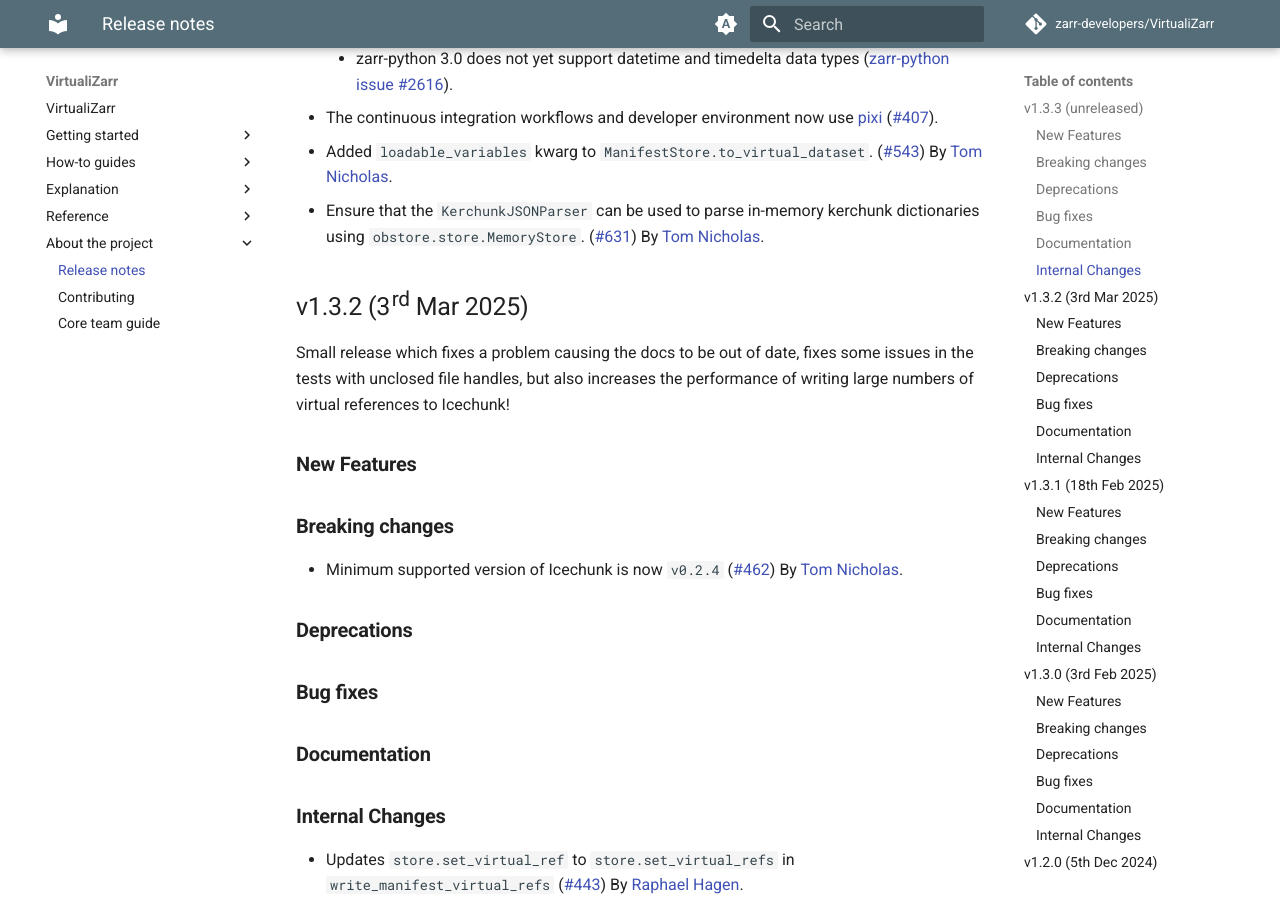
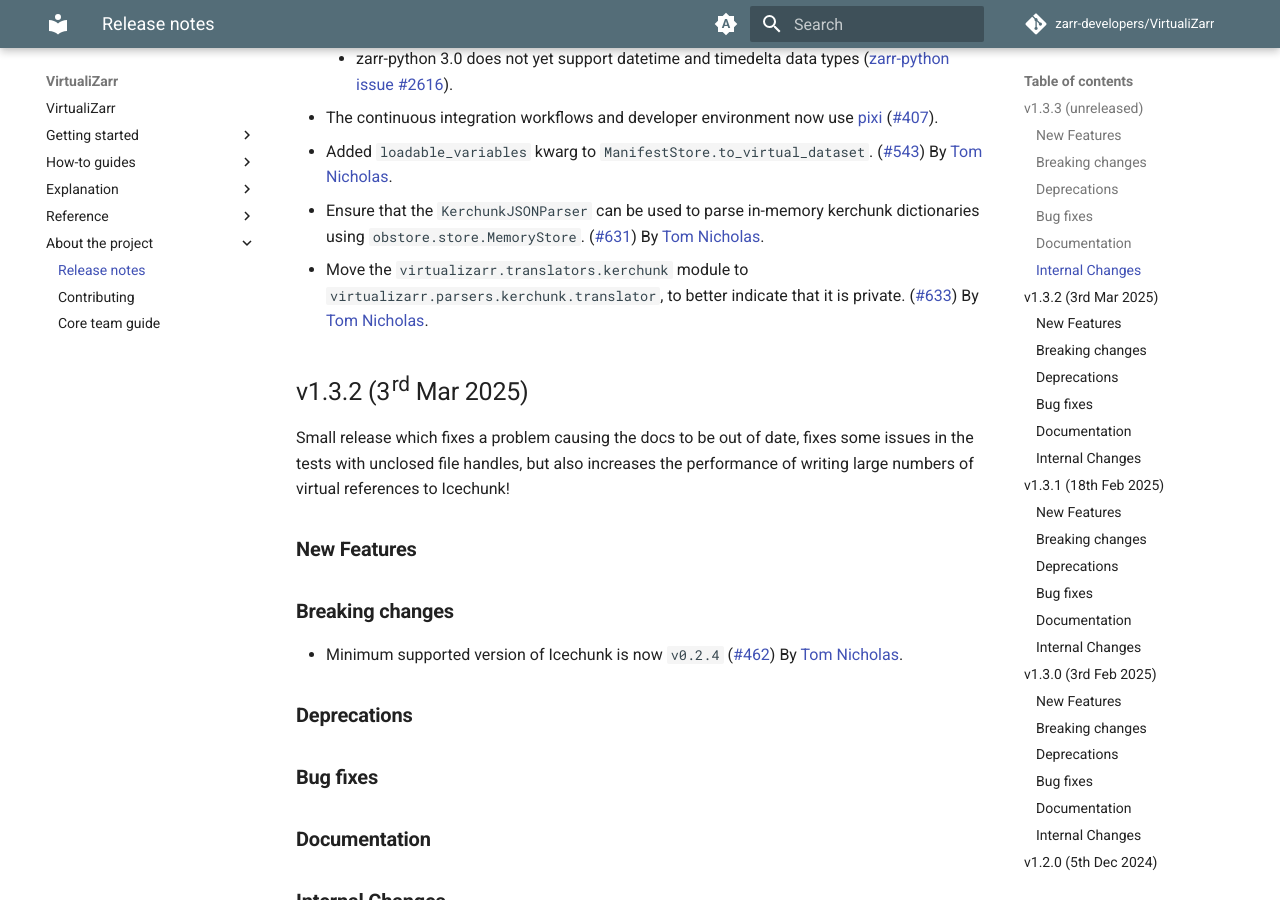
Before and after one commit to zarr-developers/VirtualiZarr, an MkDocs documentation site: the page built from docs/releases.md, in a window 1280 px wide and 900 px high, scrolled down 2409 px. Built offline with MkDocs 1.6.1 and Material for MkDocs 9.7.7, drawn with Linux system fonts in a browser that asks for light colours; comment, search, counter and statistics services are not loaded; the version menu is left out.

Commit message:
release note

```diff
--- a/docs/releases.md
+++ b/docs/releases.md
@@ -77,6 +77,8 @@
   ([#543](https://github.com/zarr-developers/VirtualiZarr/pull/543)) By [Tom Nicholas](https://github.com/TomNicholas).
 - Ensure that the `KerchunkJSONParser` can be used to parse in-memory kerchunk dictionaries using `obstore.store.MemoryStore`.
   ([#631](https://github.com/zarr-developers/VirtualiZarr/pull/631)) By [Tom Nicholas](https://github.com/TomNicholas).
+- Move the `virtualizarr.translators.kerchunk` module to `virtualizarr.parsers.kerchunk.translator`, to better indicate that it is private.
+  ([#633](https://github.com/zarr-developers/VirtualiZarr/pull/633)) By [Tom Nicholas](https://github.com/TomNicholas).
 
 ## v1.3.2 (3rd Mar 2025)
 
```
